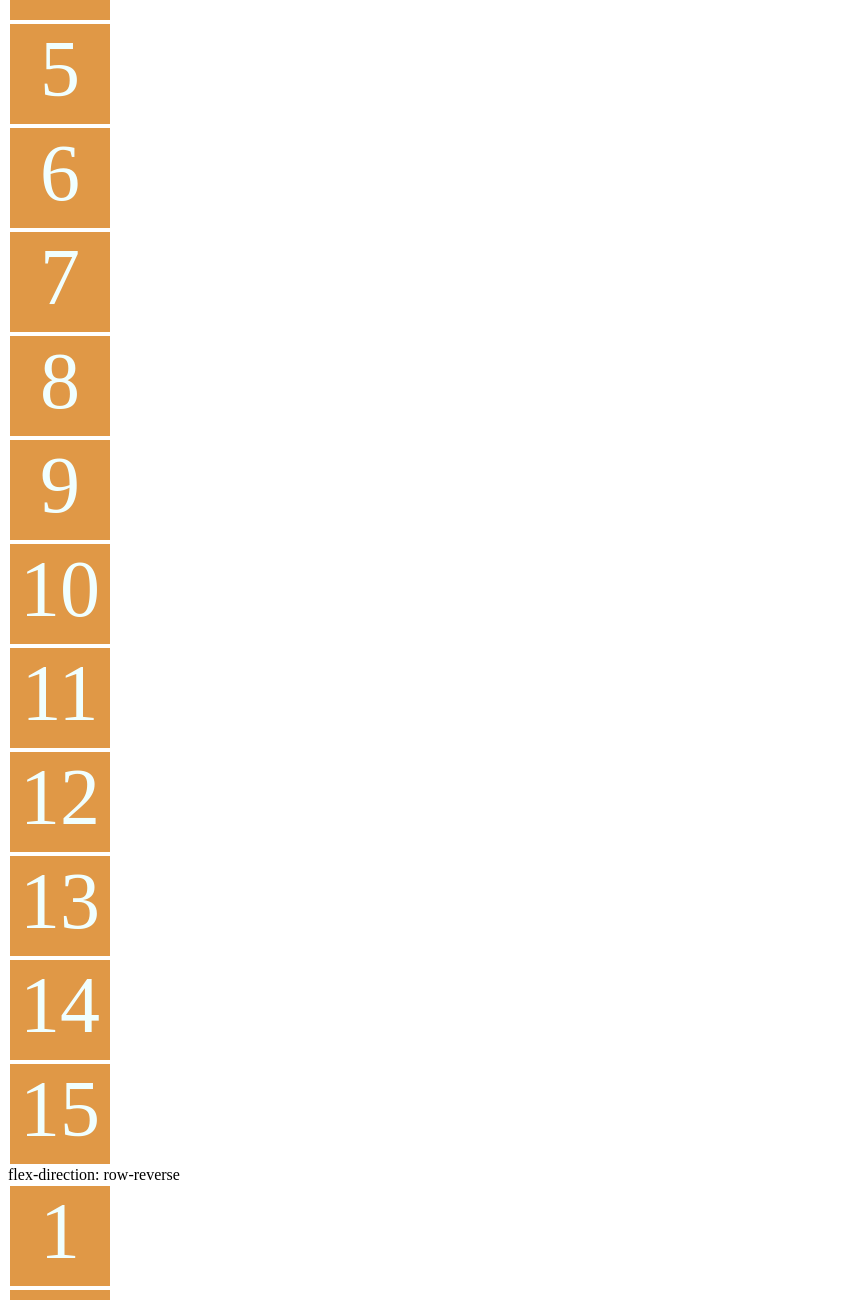
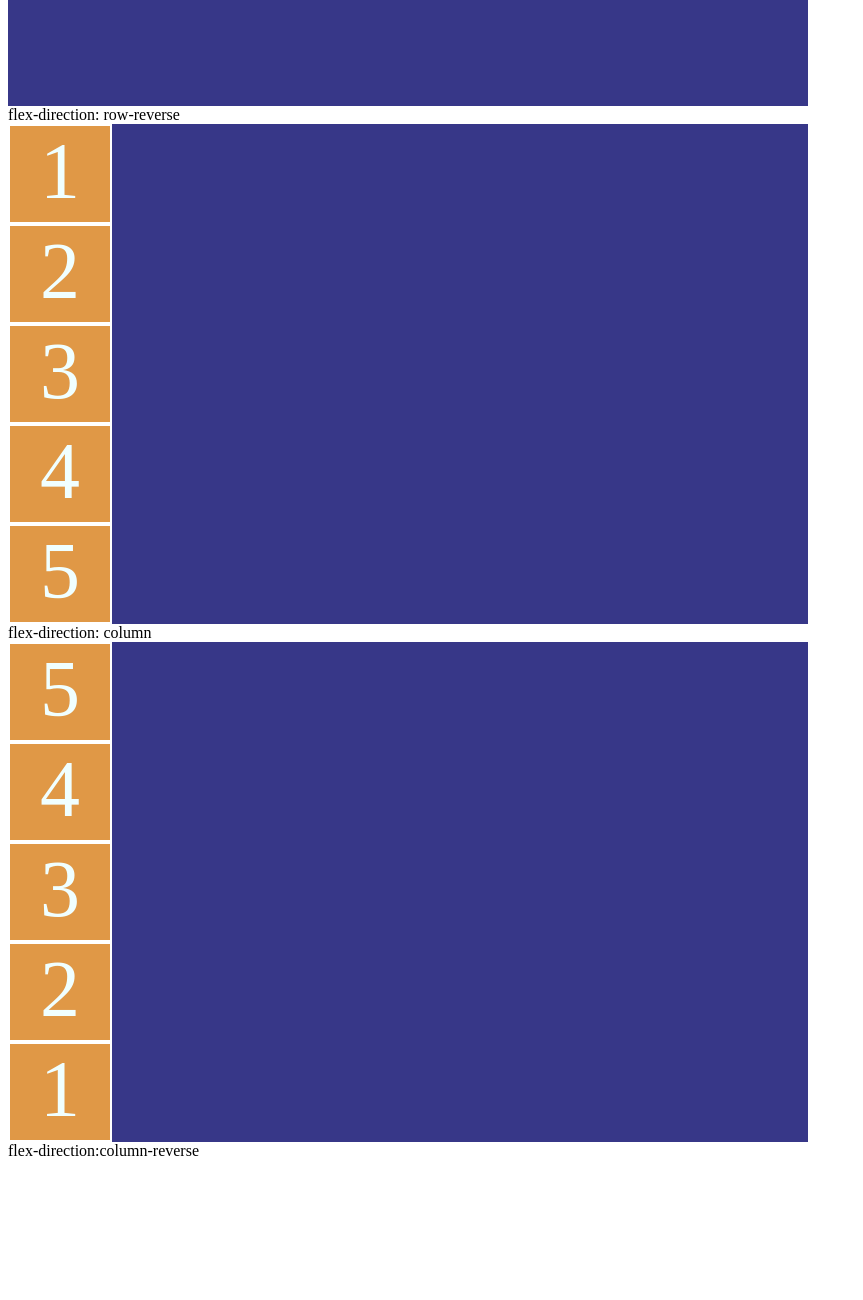
Before and after one commit to ravi1620/flex-box1, a plain HTML site: page flex-box 1/index.html in a window 1280 px wide. Shown: the part 920-2220 px from the top of the page, without its empty margins (0-863 px from the left). After the commit the page ends 2088 px from the top, so only its background shows below. Drawn offline with Linux system fonts and the light colour scheme.

Commit message:
Update index.html

```diff
--- a/flex-box 1/index.html
+++ b/flex-box 1/index.html
@@ -26,7 +26,7 @@
     </div>
     flex-direction:row <br />
 
-    <div class="row_ReverseDiv">
+    <div class="mainDiv row_ReverseDiv">
       <div class="div1">1</div>
       <div class="div1">2</div>
       <div class="div1">3</div>
@@ -44,7 +44,7 @@
       <div class="div1">15</div>
     </div>
     flex-direction: row-reverse <br />
-    <div class="columnDiv">
+    <div class="mainDiv columnDiv">
       <div class="div1">1</div>
       <div class="div1">2</div>
       <div class="div1">3</div>
@@ -53,7 +53,7 @@
     </div>
     flex-direction: column <br />
 
-    <div class="column_ReverseDiv">
+    <div class="mainDiv column_ReverseDiv">
       <div class="div1">1</div>
       <div class="div1">2</div>
       <div class="div1">3</div>
```
